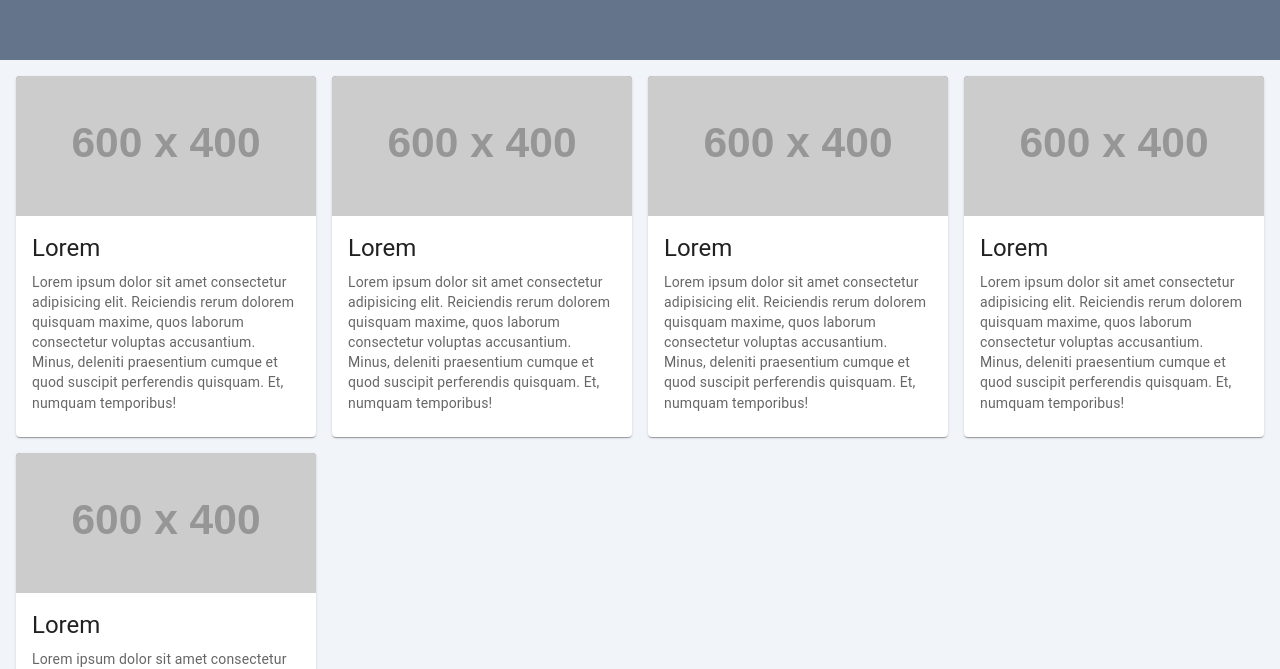
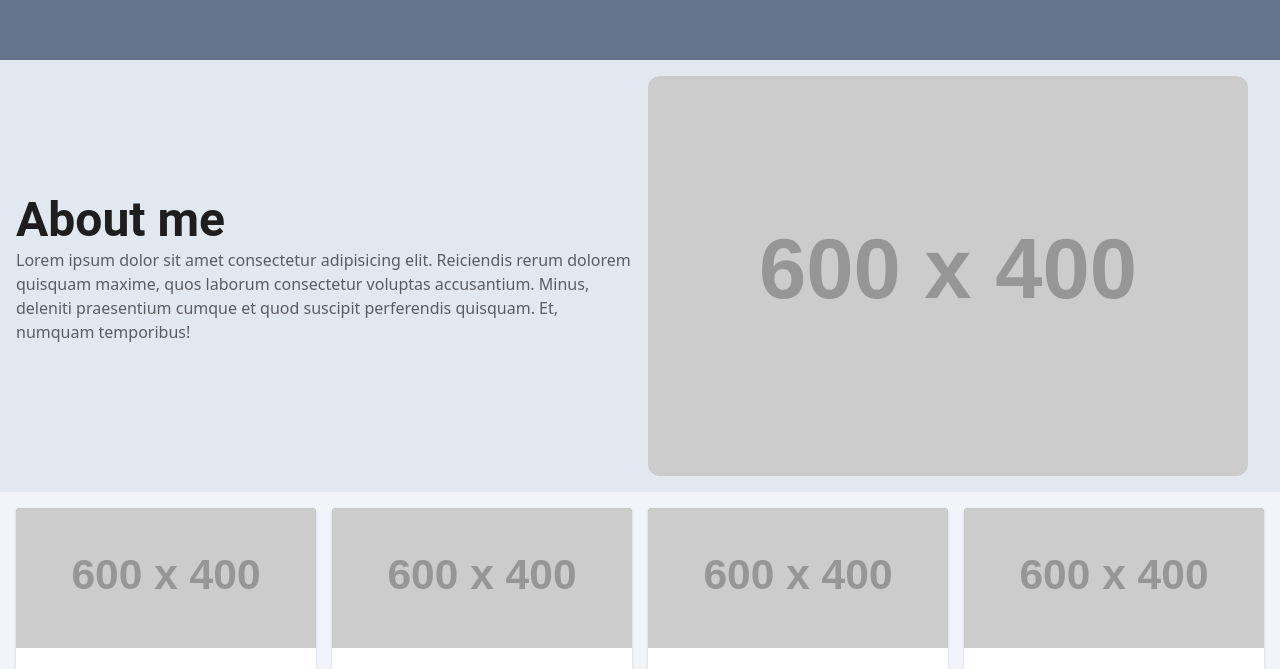
Before and after one commit to dendun-nf/dendun-nf.github.io, a React (Vite) app: page / in a window 1280 px wide. Shown: the part 740-1409 px from the top of the page. Built offline with nearby package versions, Linux system fonts and the light colour scheme.

Commit message:
Add about me section placeholder

```diff
--- a/src/components/Content.jsx
+++ b/src/components/Content.jsx
@@ -1,3 +1,4 @@
+import AboutSection from "./Contents/AboutSection";
 import HeroSection from "./Contents/HeroSection";
 import TechStackSection from "./Contents/TechStackSection";
 
@@ -5,6 +6,7 @@ const Content = () => {
 	return (
 		<main className="grid grid-cols-1 gap-0">
 			<HeroSection />
+			<AboutSection />
 			<TechStackSection />
 		</main>
 	);
--- /dev/null
+++ b/src/components/Contents/AboutSection.jsx
@@ -0,0 +1,27 @@
+import { Typography } from "@mui/material";
+
+export default function AboutSection() {
+	return (
+		<section
+			id="about"
+			className="grid grid-cols-1 p-4 gap-4 items-center md:grid-cols-2 bg-slate-200"
+		>
+			<div className="container flex flex-wrap flex-col">
+				<Typography variant="h3" color="text.primary" fontWeight={"bold"}>
+					About me
+				</Typography>
+				<Typography paragraph variant="p" color="text.secondary">
+					Lorem ipsum dolor sit amet consectetur adipisicing elit. Reiciendis
+					rerum dolorem quisquam maxime, quos laborum consectetur voluptas
+					accusantium. Minus, deleniti praesentium cumque et quod suscipit
+					perferendis quisquam. Et, numquam temporibus!
+				</Typography>
+			</div>
+			<img
+				className="rounded-xl"
+				src="https://placehold.co/600x400/"
+				alt="image"
+			/>
+		</section>
+	);
+}
```
